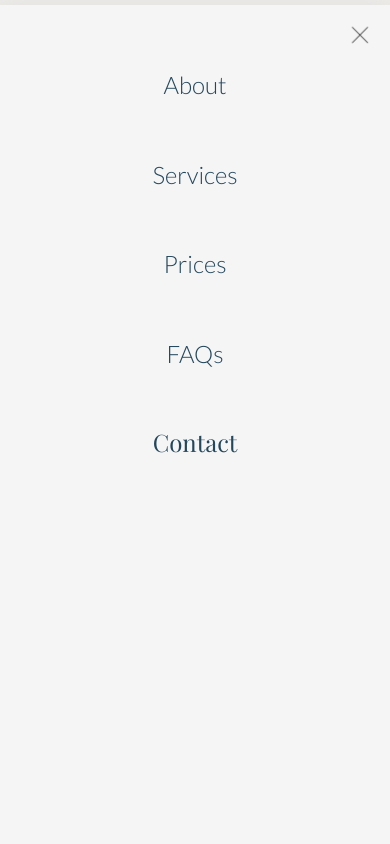
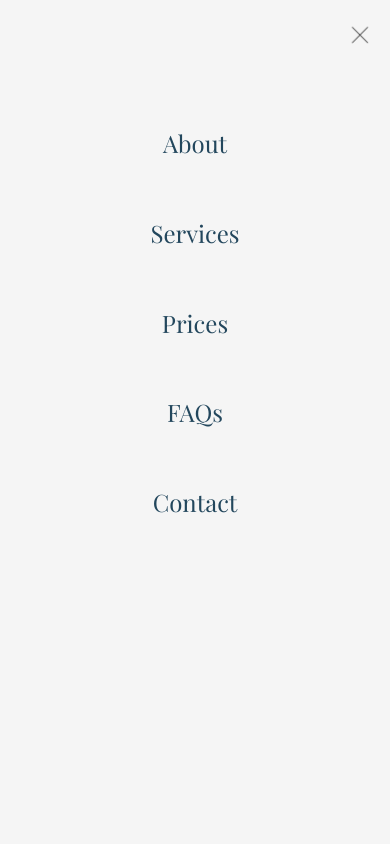
Before and after one commit to phevenAm/abide-counselling-website, a website with bundled scripts: page index.html in a window 390 px wide. Both pictures are taken after a click on the element 360 px from the left and 35 px from the top of the page. Shown: the top 844 px of the page. Built offline with nearby package versions, Linux system fonts and the light colour scheme; no server answers.

Commit message:
done for today

```diff
--- a/public/scripts/main.js
+++ b/public/scripts/main.js
@@ -42,7 +42,13 @@ $(function () {
 		nav.classList.toggle('open');
 		burgermenu.classList.toggle('open');
 
-		$(nav).hasClass('open') && $('header').removeClass('pullup'); //stops mobile nav creating gap at bottom when open
+		if($(nav).hasClass('open')) {
+			//stops mobile nav creating gap at bottom when open
+			$('header').removeClass('pullup').removeClass('shrink');
+			//$('body').addClass('noScroll');
+		} else {
+			//$('body').removeClass('noScroll');
+		}
 	});
 
 	navItems.forEach((item) => {
@@ -67,15 +73,6 @@ $(function () {
 	})
 
 
-	//! pull header up on down scroll
-
-	//window.addEventListener('scroll', (e) => {
-	//	console.log(e)
-	//	console.log(scrollY)
-	//})
-
-	//!services cards
-
 	//!inject year
 	const year = document.getElementById('dynamicYear');
 	year.innerHTML = new Date().getFullYear();
@@ -84,7 +81,6 @@ $(function () {
 	//!? CREATING A SCRIPT TO ADD aria-hidden="true" role="img" ETC TO IMAGES, ICONS AND TEXT AND BUTTONS
 
 
-	//!add scroll spy to sectons
 
 	//! mouse anitation
 	//cursor-class="link", cursor-class="subtle", cursor-class="arrow"
--- a/styles/custom/scss/_coreStyles.scss
+++ b/styles/custom/scss/_coreStyles.scss
@@ -37,6 +37,10 @@ body {
 	background-color: $white;
 	font-size: 16px;
 	//zoom: .75 !important;
+
+	&.noScroll {
+		overflow: hidden !important;
+	}
 }
 
 body {
@@ -209,7 +213,7 @@ header {
 							width: 90vw;
 							margin-left: auto;
 							margin-right: auto;
-							margin-top: 20px;
+							margin-top: 10vh;
 
 
 							li {
@@ -224,6 +228,10 @@ header {
 									text-decoration: none;
 									padding: 10px;
 									color: $color-text !important;
+									font-family: $font-headings !important;
+
+									//&#isolate {
+									//}
 								}
 
 							}
@@ -233,7 +241,7 @@ header {
 					&.open {
 						left: 0;
 						transform: translateX(0%);
-						margin-top: -5px;
+						margin-top: -10px;
 						padding-top: 15px;
 						opacity: 1 !important;
 						background-color: $white;
```
Also changed, not shown: public/css/main.min.css, public/css/user.min.css, 2 other files.
